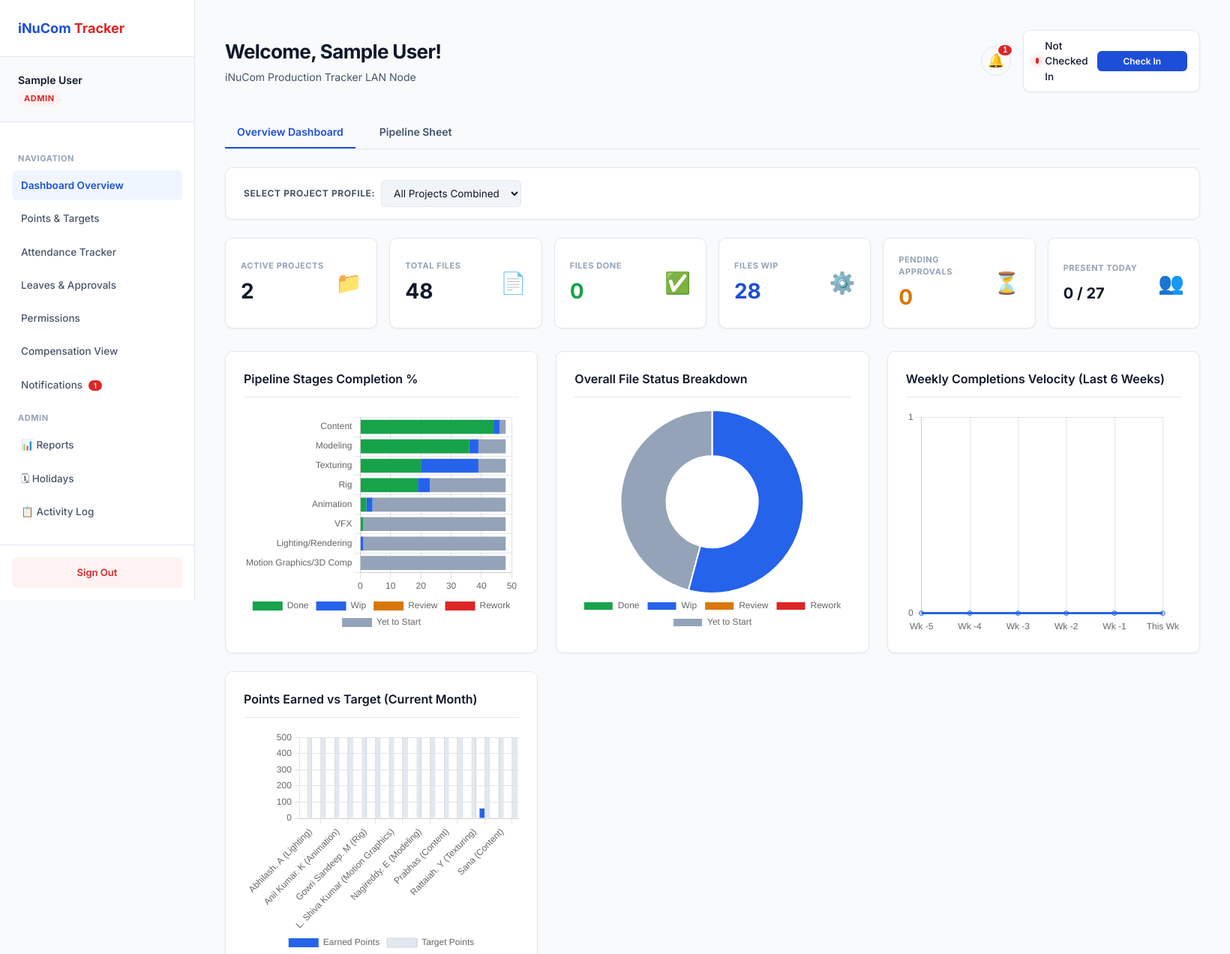
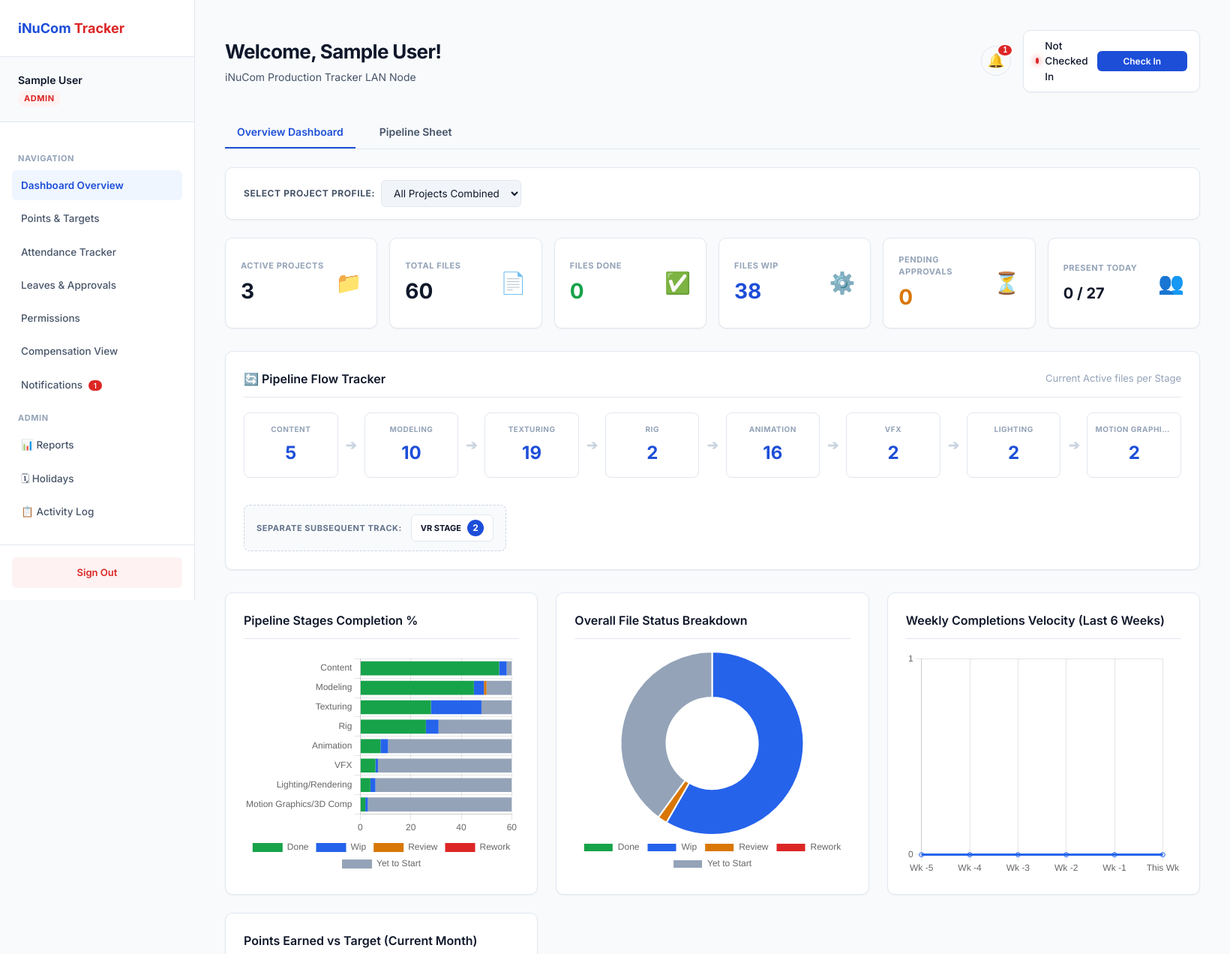
Before and after one commit to meghanachinucom/iNuCom-Production, a Flask app: page /dashboard in a window 1640 px wide. Shown: the top 1272 px of the page at 75% size. Run offline with Flask 3, Linux system fonts and the light colour scheme; the visitor is signed in with stand-in values (Sample User, id 1); data comes from the database, SQL or seed files in the repository; data that the repository does not hold is empty.

Commit message:
Skill Studio VR full-studio showcase

```diff
--- a/app.py
+++ b/app.py
@@ -134,6 +134,21 @@ WELDING_FILES = [
     {"name": "la_10x3_3_8_v_groove_butt_1p", "modeling_artist": None, "modeling_status": "Open", "texturing_status": "Pending", "rigging_status": "Pending"}
 ]
 
+SHOWCASE_FILES = [
+    {"name": "sk_ch01_sc_01", "active_stage": "Motion Graphics/3D Comp", "status": "In Progress", "assigned_username": "shiva", "points": 60},
+    {"name": "sk_ch01_sc_02", "active_stage": "Motion Graphics/3D Comp", "status": "Open", "assigned_username": "laxman", "points": 60},
+    {"name": "sk_ch01_sc_03", "active_stage": "Lighting/Rendering", "status": "In Progress", "assigned_username": "abhilash", "points": 80},
+    {"name": "sk_ch01_sc_04", "active_stage": "VFX", "status": "In Progress", "assigned_username": "tarun", "points": 80},
+    {"name": "sk_ch01_sc_05", "active_stage": "Animation", "status": "In Progress", "assigned_username": "ganesh", "points": 80},
+    {"name": "sk_ch01_sc_06", "active_stage": "Rig", "status": "In Progress", "assigned_username": "gowri", "points": 80},
+    {"name": "sk_ch01_sc_07", "active_stage": "Texturing", "status": "In Progress", "assigned_username": "rattaiah", "points": 50},
+    {"name": "sk_ch01_sc_08", "active_stage": "Modeling", "status": "In Progress", "assigned_username": "raveendra", "points": 50},
+    {"name": "sk_ch01_sc_09", "active_stage": "Modeling", "status": "Review", "assigned_username": "nagireddy", "points": 50},
+    {"name": "sk_ch01_sc_10", "active_stage": "Content", "status": "In Progress", "assigned_username": "prabhas", "points": 50},
+    {"name": "sk_ch01_vr_01", "active_stage": "VR", "status": "In Progress", "assigned_username": "agnijeet", "points": 100},
+    {"name": "sk_ch01_vr_02", "active_stage": "VR", "status": "Open", "assigned_username": "santosh", "points": 100}
+]
+
 # Attendance off-day logic
 def is_weekly_off(date_obj):
     if date_obj.weekday() == 6:  # Sunday
@@ -439,6 +454,67 @@ def init_db():
                     """, (stage_assigned, today_str, file_id, f"{stage}: {f_weld['name']}", stage_points))
         conn.commit()
 
+        # Seed third project: Skill Studio VR
+        print("Seeding Skill Studio VR project and chapter...")
+        cursor.execute("INSERT INTO projects (name, description, status) VALUES ('Skill Studio VR', 'Flagship VR training project', 'Active')")
+        ss_project_id = cursor.lastrowid
+
+        cursor.execute("INSERT INTO chapters (project_id, name, description, status) VALUES (?, 'ch_01', 'Chapter 01: Core Basics', 'Active')", (ss_project_id,))
+        ss_chapter_id = cursor.lastrowid
+        conn.commit()
+
+        # Build user map
+        cursor.execute("SELECT id, username FROM users")
+        user_map = {r['username']: r['id'] for r in cursor.fetchall()}
+
+        print("Seeding Skill Studio VR files...")
+        dt_vr = datetime.datetime.now() - datetime.timedelta(seconds=14400)
+        content_released_vr = dt_vr.strftime('%Y-%m-%d %H:%M:%S')
+
+        for f_showcase in SHOWCASE_FILES:
+            cursor.execute("""
+                INSERT INTO files (chapter_id, name, description, status, content_released_at)
+                VALUES (?, ?, ?, 'Pending', ?)
+            """, (ss_chapter_id, f_showcase['name'], f"Showcase Asset: {f_showcase['name']}", content_released_vr))
+            file_id = cursor.lastrowid
+
+            active_idx = PIPELINE_STAGES.index(f_showcase['active_stage'])
+            for idx, stage in enumerate(PIPELINE_STAGES):
+                stage_status = 'Pending'
+                stage_assigned = None
+                stage_points = 0
+
+                if idx < active_idx:
+                    stage_status = 'Done'
+                    stage_points = f_showcase['points']
+                elif idx == active_idx:
+                    if f_showcase['status'] == 'Review':
+                        stage_status = 'In Progress'
+                    else:
+                        stage_status = 'In Progress' if f_showcase['status'] == 'In Progress' else 'Open'
+                    stage_assigned = user_map.get(f_showcase['assigned_username'])
+                    stage_points = f_showcase['points']
+                else:
+                    stage_status = 'Pending'
+                    stage_points = 0
+
+                cursor.execute("""
+                    INSERT INTO file_pipeline (file_id, step_name, status, assigned_to, points)
+                    VALUES (?, ?, ?, ?, ?)
+                """, (file_id, stage, stage_status, stage_assigned, stage_points))
+
+                if idx == active_idx and stage_assigned and stage_status == 'In Progress':
+                    submit_time = None
+                    da_status = 'Pending'
+                    if f_showcase['status'] == 'Review':
+                        submit_time = today_str + ' 12:00:00'
+
+                    cursor.execute("""
+                        INSERT INTO daily_assignments (user_id, date, file_id, task_description, points, status, submit_time)
+                        VALUES (?, ?, ?, ?, ?, ?, ?)
+                    """, (stage_assigned, today_str, file_id, f"{stage}: {f_showcase['name']}", stage_points, da_status, submit_time))
+        conn.commit()
+
         # Seed targets
         current_month = datetime.date.today().strftime('%Y-%m')
         cursor.execute("SELECT id FROM users WHERE role = 'Artist'")
@@ -913,6 +989,29 @@ def dashboard():
                     overall_status_counts['Yts'] += 1
             else:
                 overall_status_counts['Yts'] += 1
+
+    # Calculate file counts currently active at each stage for the selected project (for Pipeline Flow visual)
+    pipeline_flow_counts = {stage: 0 for stage in PIPELINE_STAGES}
+    if selected_proj_id > 0:
+        cursor.execute("SELECT f.id, f.status FROM files f JOIN chapters c ON f.chapter_id = c.id WHERE c.project_id = ?", (selected_proj_id,))
+    else:
+        cursor.execute("SELECT id, status FROM files")
+
+    for file_row in cursor.fetchall():
+        fid = file_row['id']
+        f_status = file_row['status']
+        if f_status != 'Completed':
+            cursor.execute("""
+                SELECT fp.step_name
+                FROM file_pipeline fp
+                WHERE fp.file_id = ? AND fp.status != 'Done'
+                ORDER BY fp.id ASC LIMIT 1
+            """, (fid,))
+            active_step = cursor.fetchone()
+            if active_step:
+                step_name = active_step['step_name']
+                if step_name in pipeline_flow_counts:
+                    pipeline_flow_counts[step_name] += 1
 
     velocity_data = []
     try:
@@ -1051,7 +1150,8 @@ def dashboard():
         performance_data=performance_data,
         artist_att_stats=artist_att_stats,
         hr_attendance_stats=hr_attendance_stats,
-        hr_leave_summary=hr_leave_summary
+        hr_leave_summary=hr_leave_summary,
+        pipeline_flow_counts=pipeline_flow_counts
     )
 
 @app.route('/file/add', methods=['POST'])
--- a/templates/dashboard.html
+++ b/templates/dashboard.html
@@ -661,6 +661,51 @@
                     </div>
                 </div>
 
+                <!-- PIPELINE FLOW VIEW -->
+                <div class="card" style="margin-bottom: 30px; padding: 24px;">
+                    <h3 class="card-title" style="margin-bottom: 20px; display: flex; align-items: center; justify-content: space-between;">
+                        <span style="display: flex; align-items: center; gap: 8px;">🔄 Pipeline Flow Tracker</span>
+                        <span style="font-size: 13px; font-weight: normal; color: var(--text-muted);">Current Active files per Stage</span>
+                    </h3>
+
+                    <div style="display: flex; flex-direction: column; gap: 20px;">
+                        <!-- Core stages flow -->
+                        <div style="display: flex; align-items: center; gap: 8px; overflow-x: auto; padding-bottom: 12px; scrollbar-width: thin;">
+                            {% set core_stages = ['Content', 'Modeling', 'Texturing', 'Rig', 'Animation', 'VFX', 'Lighting/Rendering', 'Motion Graphics/3D Comp'] %}
+                            {% for stage in core_stages %}
+                                <div style="flex: 1; min-width: 125px; background: #ffffff; border: 1px solid var(--border-color); border-radius: 8px; padding: 14px 10px; text-align: center; box-shadow: 0 1px 3px rgba(0,0,0,0.02); transition: all 0.2s ease;">
+                                    <div style="font-size: 10px; font-weight: 700; color: var(--text-muted); text-transform: uppercase; margin-bottom: 6px; letter-spacing: 0.05em; overflow: hidden; text-overflow: ellipsis; white-space: nowrap;" title="{{ stage }}">
+                                        {% if stage == 'Lighting/Rendering' %}
+                                            Lighting
+                                        {% elif stage == 'Motion Graphics/3D Comp' %}
+                                            Motion Graphics
+                                        {% else %}
+                                            {{ stage }}
+                                        {% endif %}
+                                    </div>
+                                    <div style="font-size: 24px; font-weight: 800; color: {% if pipeline_flow_counts[stage] > 0 %}var(--color-blue){% else %}var(--text-muted){% endif %};">
+                                        {{ pipeline_flow_counts[stage] }}
+                                    </div>
+                                </div>
+                                {% if not loop.last %}
+                                    <div style="font-size: 18px; color: #cbd5e1; font-weight: bold; user-select: none; padding: 0 2px;">➔</div>
+                                {% endif %}
+                            {% endfor %}
+                        </div>
+
+                        <!-- VR Track -->
+                        <div style="display: flex; align-items: center; gap: 12px; padding: 12px 16px; background: #f8fafc; border: 1px dashed #cbd5e1; border-radius: 8px; width: fit-content; margin-top: 4px;">
+                            <span style="font-size: 11px; font-weight: 700; color: #64748b; text-transform: uppercase; letter-spacing: 0.05em;">Separate Subsequent Track:</span>
+                            <div style="display: inline-flex; align-items: center; gap: 8px; background: #ffffff; border: 1px solid var(--border-color); padding: 6px 12px; border-radius: 6px; box-shadow: 0 1px 2px rgba(0,0,0,0.02);">
+                                <span style="font-size: 11px; font-weight: 700; color: var(--text-primary); text-transform: uppercase;">VR Stage</span>
+                                <span style="background: var(--color-blue); color: white; border-radius: 50%; width: 22px; height: 22px; display: inline-flex; align-items: center; justify-content: center; font-size: 12px; font-weight: 800;">
+                                    {{ pipeline_flow_counts['VR'] }}
+                                </span>
+                            </div>
+                        </div>
+                    </div>
+                </div>
+
                 <!-- GRAPHS SECTION -->
                 <div style="display: grid; grid-template-columns: repeat(auto-fit, minmax(400px, 1fr)); gap: 24px; margin-bottom: 30px;">
                     <!-- 1. Pipeline stages progress chart -->
```
